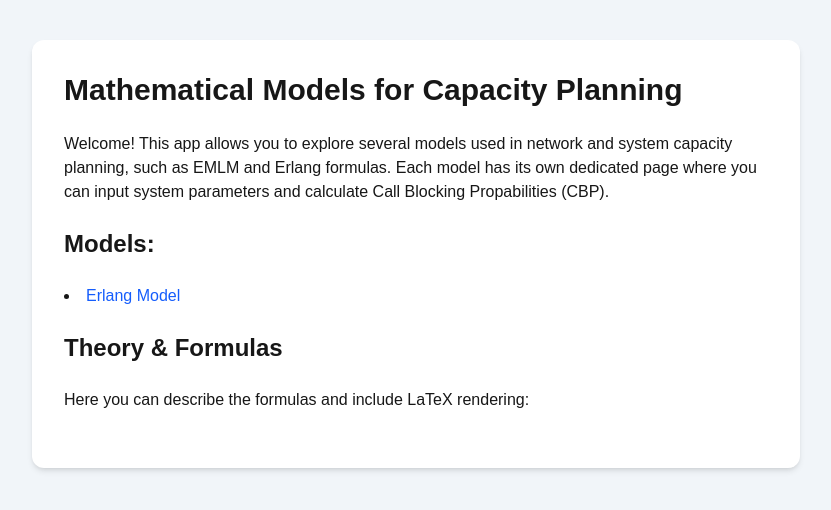
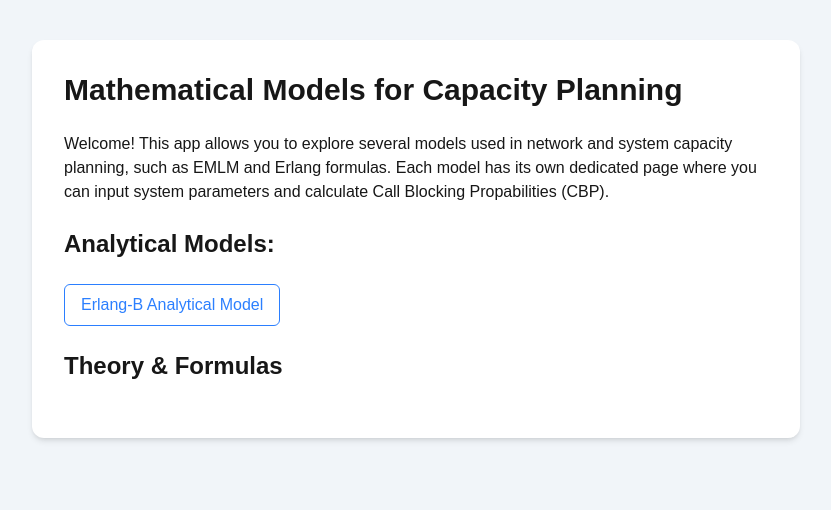
Before and after one commit to marias-world/teletraffic-models-ui, a Next.js app: page / in a window 1280 px wide. Shown: the top 510 px of the page, without its empty margins (224-1055 px from the left). Built offline with nearby package versions, Linux system fonts and the light colour scheme.

Commit message:
chore: update link to erlang-b

```diff
--- a/src/app/page.tsx
+++ b/src/app/page.tsx
@@ -14,22 +14,22 @@ export default function Home() {
           and calculate Call Blocking Propabilities (CBP).
         </p>
 
-        <h2 className="text-2xl font-semibold">Models:</h2>
-        <ul className="list-disc list-inside space-y-1">
+        <h2 className="text-2xl font-semibold">Analytical Models:</h2>
+        <ul>
           <li>
-            <a href="/erlang" className="text-blue-600 hover:underline">
-              Erlang Model
+            <a
+              href="/erlang"
+              className="inline-block px-4 py-2 font-bold border border-blue-500 text-blue-500 font-medium rounded-md hover:bg-blue-50 hover:text-blue-700 transition-colors duration-200"
+            >
+              Erlang-B Analytical Model
             </a>
           </li>
           {/* <li><a href="/simulations" className="text-blue-600 hover:underline">Simulations</a></li> */}
         </ul>
 
-
         <h2 className="text-2xl font-semibold">Theory & Formulas</h2>
-        <p>Here you can describe the formulas and include LaTeX rendering:</p>
-        <div className="space-y-3">
-
-        </div>
+        <p></p>
+        <div className="space-y-3"></div>
       </div>
     </div>
   );
```
